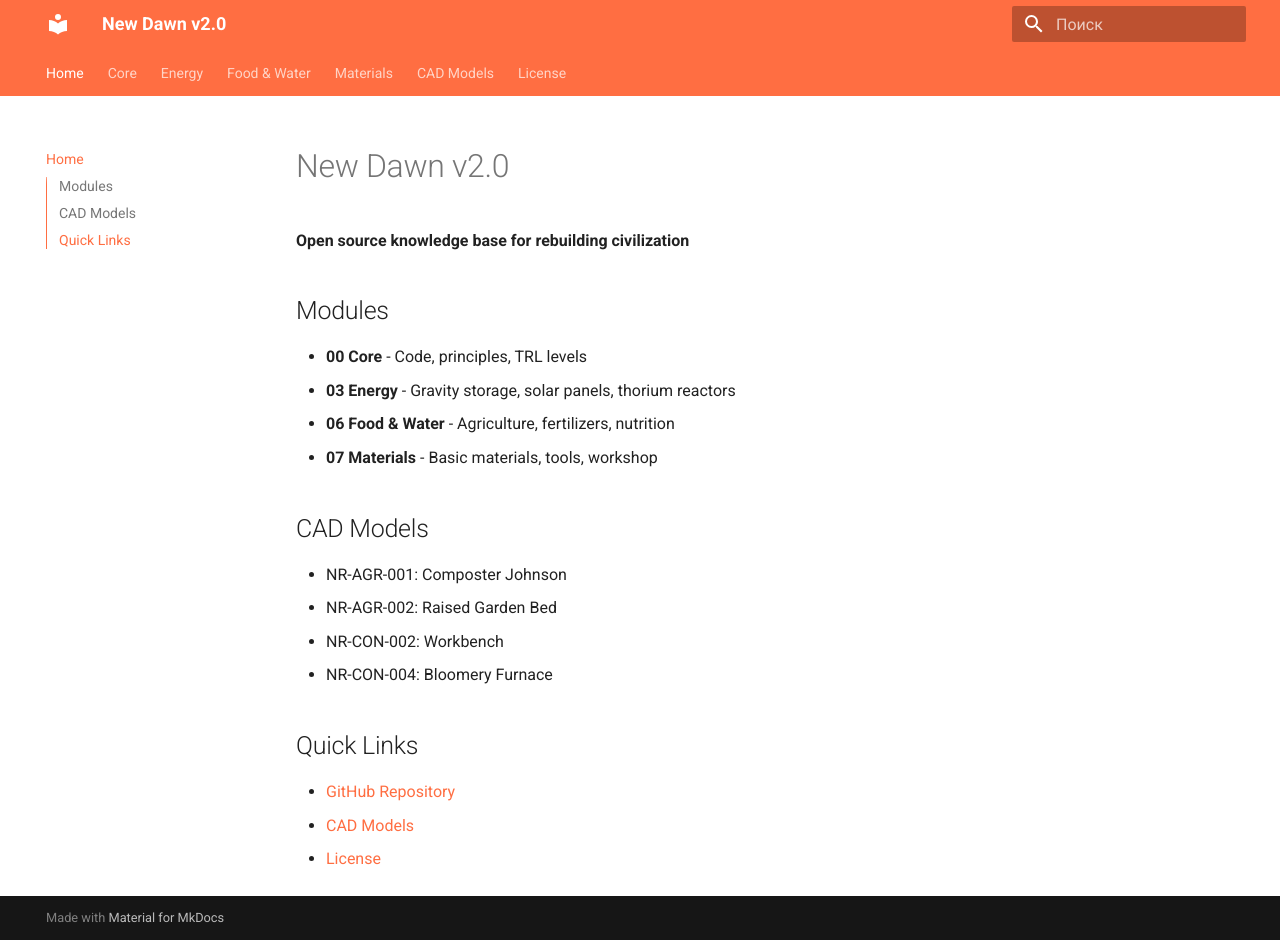
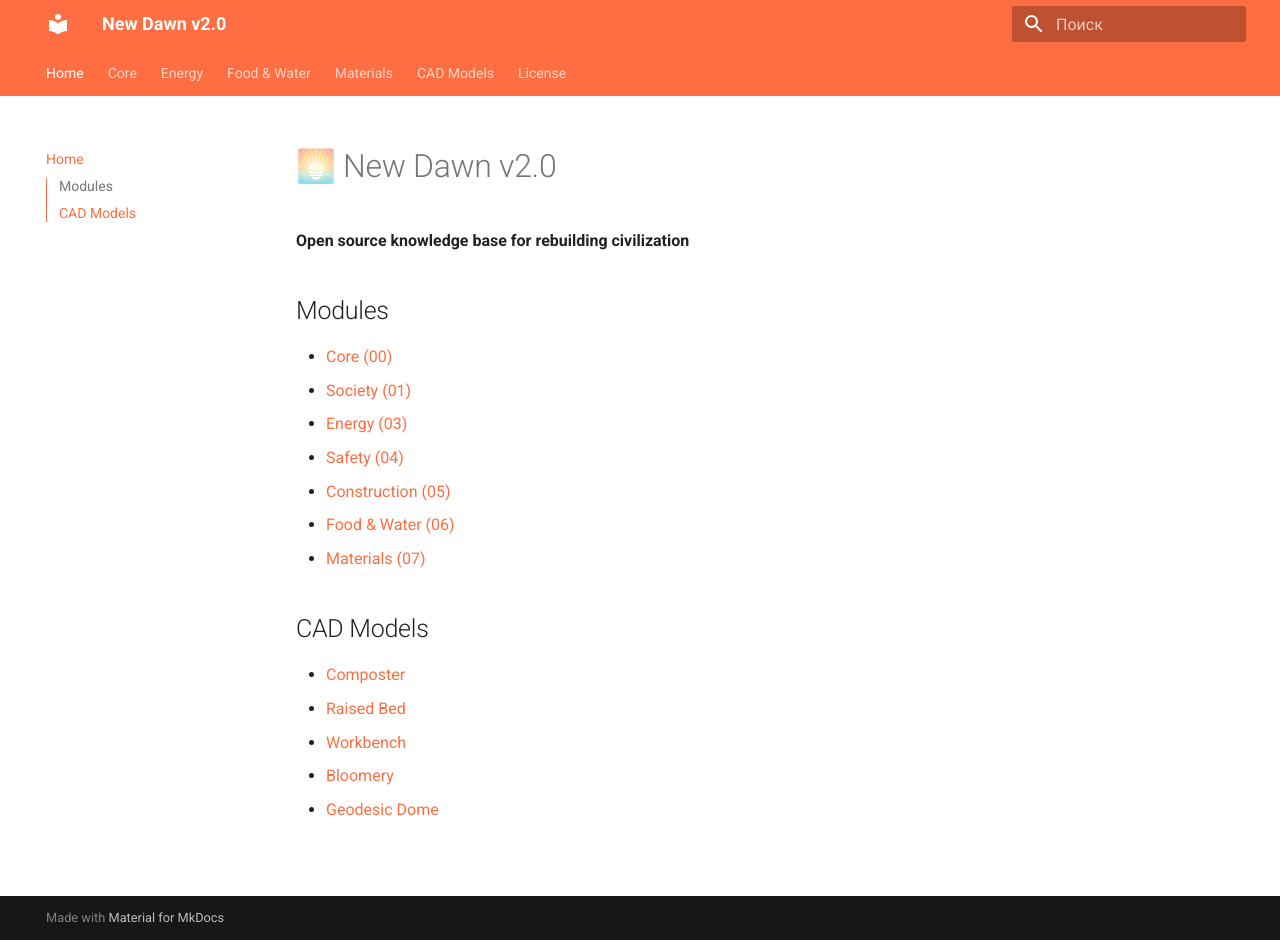
Before and after one commit to Redbox777/new-rassvet-v2, an MkDocs documentation site: the page built from docs/index.md, in a window 1280 px wide and 940 px high. Built offline with MkDocs 1.6.1 and Material for MkDocs 9.7.7, drawn with Linux system fonts in a browser that asks for light colours.

Commit message:
fix: добавлена главная страница MkDocs

```diff
--- a/docs/index.md
+++ b/docs/index.md
@@ -1,23 +1,21 @@
-# New Dawn v2.0
+# 🌅 New Dawn v2.0
 
 **Open source knowledge base for rebuilding civilization**
 
 ## Modules
 
-- **00 Core** - Code, principles, TRL levels
-- **03 Energy** - Gravity storage, solar panels, thorium reactors
-- **06 Food & Water** - Agriculture, fertilizers, nutrition
-- **07 Materials** - Basic materials, tools, workshop
+- [Core (00)](../00_Ядро_и_Идеология/README.md)
+- [Society (01)](../01_Общество_и_Социум/README.md)
+- [Energy (03)](../03_Энергетика_и_Технологии/README.md)
+- [Safety (04)](../04_Безопасность_и_Оборона/README.md)
+- [Construction (05)](../05_Строительство_и_Купол/README.md)
+- [Food & Water (06)](../06_Еда_и_Водоснабжение/README.md)
+- [Materials (07)](../07_Материалы_и_Производство/README.md)
 
 ## CAD Models
 
-- NR-AGR-001: Composter Johnson
-- NR-AGR-002: Raised Garden Bed
-- NR-CON-002: Workbench
-- NR-CON-004: Bloomery Furnace
-
-## Quick Links
-
-- [GitHub Repository](https://github.com/Redbox777/new-rassvet-v2)
-- [CAD Models](../cad_models/README.md)
-- [License](../LICENSE.md)
+- [Composter](../cad_models/02_Agriculture/NR-AGR-001_Composter_Johnson_v1.parametric.md)
+- [Raised Bed](../cad_models/02_Agriculture/NR-AGR-002_Raised_Bed_v1.parametric.md)
+- [Workbench](../cad_models/03_Construction/NR-CON-002_Workbench_Traditional_v1.parametric.md)
+- [Bloomery](../cad_models/03_Construction/NR-CON-004_Bloomery_Basic_v1.parametric.md)
+- [Geodesic Dome](../cad_models/03_Construction/NR-CON-005_Geodesic_Dome_v1.parametric.md)
```
